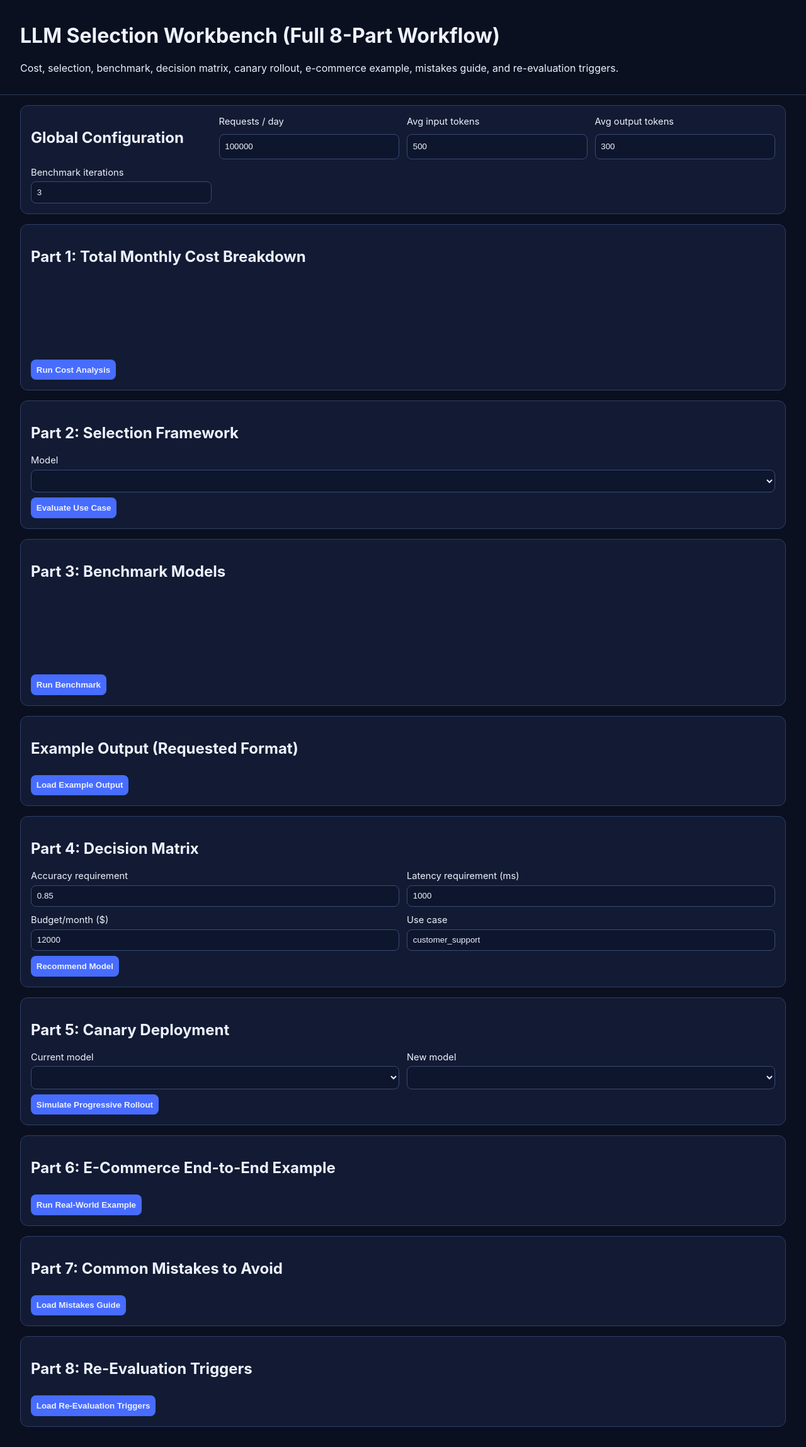
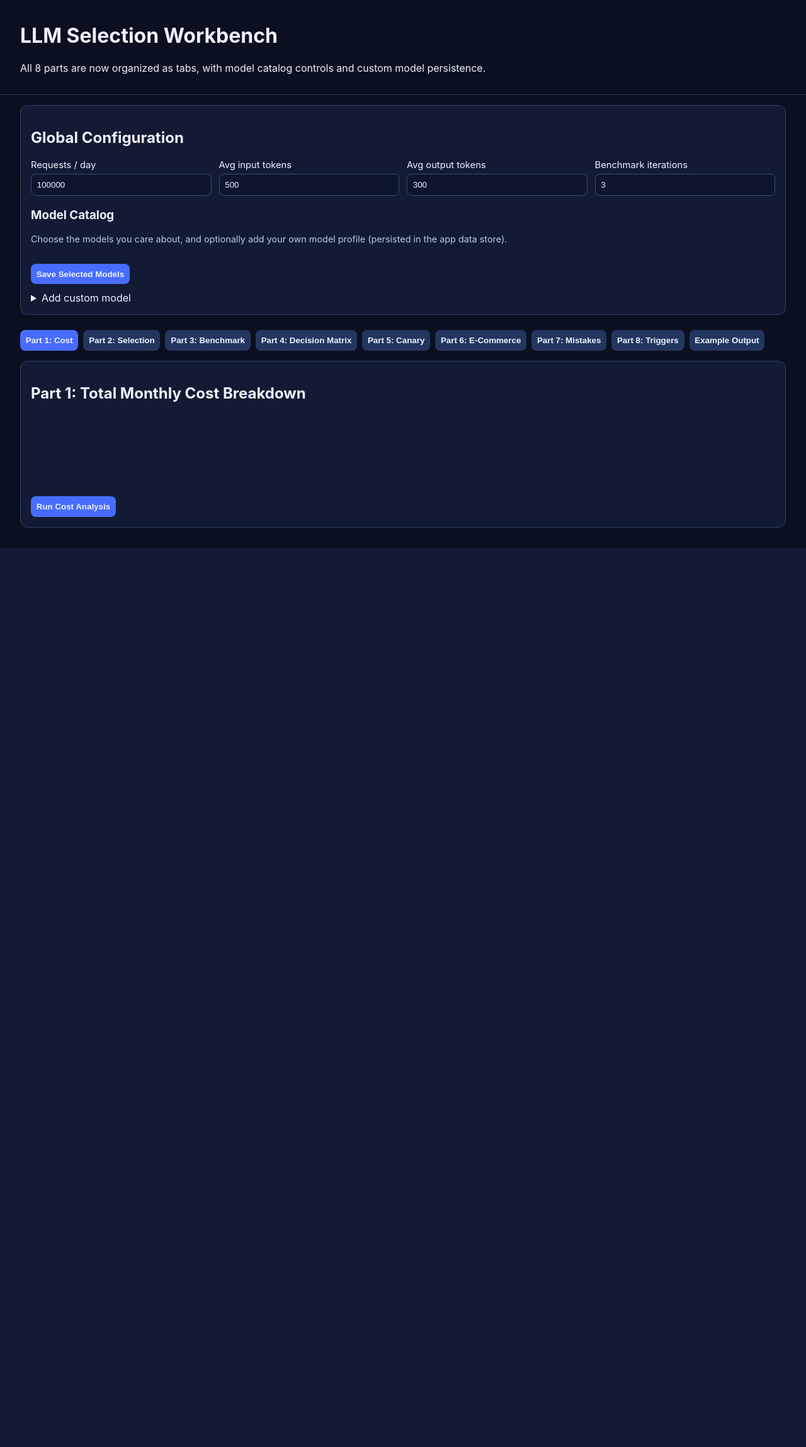
Before and after one commit to GaneshChandgude/llm-selection-workbench, a Python web app: template templates/index.html in a window 1280 px wide. Shown: the whole page at 63% size. After the commit the page ends 870 px from the top, so only its background shows below. Run offline with Jinja, Linux system fonts and the light colour scheme; the template is opened without the code that fills it, so the values that code supplies are empty; a map, chart or similar area stays blank.

Commit message:
Add persistent custom model management and tabbed UI workflow

```diff
--- a/static/app.js
+++ b/static/app.js
@@ -6,6 +6,8 @@ const iterationsInput = document.getElementById("iterations");
 const selectionModel = document.getElementById("selectionModel");
 const currentModel = document.getElementById("currentModel");
 const newModel = document.getElementById("newModel");
+const modelSelectionList = document.getElementById("modelSelectionList");
+const modelConfigMessage = document.getElementById("modelConfigMessage");
 
 const costTable = document.getElementById("costTable");
 const selectionSummary = document.getElementById("selectionSummary");
@@ -22,6 +24,7 @@ const costCanvas = document.getElementById("costChart");
 const benchmarkCanvas = document.getElementById("benchmarkChart");
 
 let models = [];
+let selectedModelKeys = [];
 let costChart;
 let benchmarkChart;
 
@@ -40,11 +43,46 @@ const commonPayload = () => ({
   avg_output_tokens: Number(outputTokens.value),
 });
 
+const selectedOrFallback = () => (selectedModelKeys.length ? selectedModelKeys : models.map((m) => m.key));
+
+function showModelMessage(message, ok = true) {
+  modelConfigMessage.innerHTML = `<div class="card">${ok ? "✅" : "❌"} ${message}</div>`;
+}
+
+function renderModelSelection() {
+  modelSelectionList.innerHTML = models
+    .map((m) => `
+      <label>
+        <input type="checkbox" class="model-checkbox" value="${m.key}" ${selectedModelKeys.includes(m.key) ? "checked" : ""} />
+        <span>${m.name} <small>(${m.provider})</small></span>
+      </label>
+    `)
+    .join("");
+}
+
+function populateModelDropdowns() {
+  const filtered = models.filter((m) => selectedModelKeys.includes(m.key));
+  const fallback = filtered.length ? filtered : models;
+  const opts = fallback.map((m) => `<option value="${m.key}">${m.name}</option>`).join("");
+  selectionModel.innerHTML = opts;
+  currentModel.innerHTML = opts;
+  newModel.innerHTML = opts;
+  if (fallback.length) {
+    currentModel.value = fallback[0].key;
+    newModel.value = fallback[Math.min(1, fallback.length - 1)].key;
+  }
+}
+
 function renderCost(results) {
-  const rows = results.map((r) => `<tr><td>${r.model_name}</td><td>$${r.total_monthly}</td><td>${(r.quality_score * 100).toFixed(1)}%</td><td>${r.speed_ms}ms</td></tr>`).join("");
+  const rows = results
+    .map((r) => `<tr><td>${r.model_name}</td><td>$${r.total_monthly}</td><td>${(r.quality_score * 100).toFixed(1)}%</td><td>${r.speed_ms}ms</td></tr>`)
+    .join("");
   costTable.innerHTML = `<table class="table"><thead><tr><th>Model</th><th>Total Monthly</th><th>Quality</th><th>Latency</th></tr></thead><tbody>${rows}</tbody></table>`;
   if (costChart) costChart.destroy();
-  costChart = new Chart(costCanvas, { type: "bar", data: { labels: results.map((r) => r.model_name), datasets: [{ label: "Monthly Cost", data: results.map((r) => r.total_monthly) }] } });
+  costChart = new Chart(costCanvas, {
+    type: "bar",
+    data: { labels: results.map((r) => r.model_name), datasets: [{ label: "Monthly Cost", data: results.map((r) => r.total_monthly) }] },
+  });
 }
 
 function renderSelection(result) {
@@ -96,32 +134,68 @@ function renderEcommerce(data) {
   <div class="card"><strong>Monthly savings:</strong> $${cost.monthly_savings} | <strong>Annual savings:</strong> $${cost.annual_savings}</div>`;
 }
 
-
 function renderMistakes(data) {
-  mistakesResult.innerHTML = data.mistakes
-    .map((m) => `<div class="card"><strong>${m.title}</strong><br/>${m.anti_pattern}<br/>${m.recommended}</div>`)
-    .join("");
+  mistakesResult.innerHTML = data.mistakes.map((m) => `<div class="card"><strong>${m.title}</strong><br/>${m.anti_pattern}<br/>${m.recommended}</div>`).join("");
 }
 
 function renderTriggers(data) {
-  triggersResult.innerHTML = Object.entries(data)
-    .map(([key, value]) => `<div class="card"><strong>${key}</strong>: ${value}</div>`)
-    .join("");
+  triggersResult.innerHTML = Object.entries(data).map(([key, value]) => `<div class="card"><strong>${key}</strong>: ${value}</div>`).join("");
 }
 
 async function loadModels() {
-  models = await (await fetch("/api/models")).json();
-  const opts = models.map((m) => `<option value="${m.key}">${m.name}</option>`).join("");
-  selectionModel.innerHTML = opts;
-  currentModel.innerHTML = opts;
-  newModel.innerHTML = opts;
-  currentModel.value = "claude_opus";
-  newModel.value = "claude_sonnet";
+  const response = await (await fetch("/api/models")).json();
+  models = response.models || [];
+  selectedModelKeys = response.selected_models || models.map((m) => m.key);
+  renderModelSelection();
+  populateModelDropdowns();
 }
 
-async function runCost() { renderCost((await apiPost("/api/cost", { ...commonPayload(), models: models.map((m) => m.key) })).results); }
+async function saveModelSelection() {
+  const checked = Array.from(document.querySelectorAll(".model-checkbox:checked")).map((e) => e.value);
+  const res = await apiPost("/api/models/select", { selected_models: checked });
+  selectedModelKeys = res.selected_models || checked;
+  populateModelDropdowns();
+  showModelMessage("Selected model list saved.");
+}
+
+async function addCustomModel() {
+  const payload = {
+    name: document.getElementById("customName").value,
+    provider: document.getElementById("customProvider").value,
+    input_cost_per_1k: Number(document.getElementById("customInputCost").value),
+    output_cost_per_1k: Number(document.getElementById("customOutputCost").value),
+    speed_ms: Number(document.getElementById("customLatency").value),
+    quality_score: Number(document.getElementById("customQuality").value),
+    hallucination_rate: Number(document.getElementById("customHallucination").value),
+    context_window: Number(document.getElementById("customContext").value),
+    best_for: document.getElementById("customBestFor").value,
+    infrastructure_cost_monthly: Number(document.getElementById("customInfra").value),
+    ops_cost_monthly: Number(document.getElementById("customOps").value),
+  };
+
+  if (!payload.name.trim()) {
+    showModelMessage("Model name is required.", false);
+    return;
+  }
+
+  const response = await apiPost("/api/models/custom", payload);
+  if (response.error) {
+    showModelMessage(response.error, false);
+    return;
+  }
+
+  models = response.models || models;
+  selectedModelKeys = response.selected_models || selectedModelKeys;
+  renderModelSelection();
+  populateModelDropdowns();
+  showModelMessage(`Added custom model "${payload.name}" and saved it in persistence storage.`);
+}
+
+async function runCost() {
+  renderCost((await apiPost("/api/cost", { ...commonPayload(), models: selectedOrFallback() })).results);
+}
 async function runSelection() { renderSelection(await apiPost("/api/select", { model: selectionModel.value })); }
-async function runBenchmark() { renderBenchmark(await apiPost("/api/benchmark", { models: models.map((m) => m.key), iterations: Number(iterationsInput.value || 3) })); }
+async function runBenchmark() { renderBenchmark(await apiPost("/api/benchmark", { models: selectedOrFallback(), iterations: Number(iterationsInput.value || 3) })); }
 async function loadExample() { renderExample(await (await fetch("/api/example-output")).json()); }
 async function runDecision() {
   renderDecision(
@@ -139,6 +213,22 @@ async function runEcommerce() { renderEcommerce(await (await fetch("/api/ecommer
 async function loadMistakes() { renderMistakes(await (await fetch("/api/mistakes")).json()); }
 async function loadTriggers() { renderTriggers(await (await fetch("/api/reevaluation-triggers")).json()); }
 
+function setupTabs() {
+  const buttons = Array.from(document.querySelectorAll(".tab-btn"));
+  const panels = Array.from(document.querySelectorAll(".tab-panel"));
+  buttons.forEach((btn) => {
+    btn.addEventListener("click", () => {
+      buttons.forEach((b) => b.classList.remove("active"));
+      panels.forEach((p) => p.classList.remove("active"));
+      btn.classList.add("active");
+      const panel = document.getElementById(btn.dataset.tab);
+      if (panel) panel.classList.add("active");
+    });
+  });
+}
+
+document.getElementById("saveModelSelection").addEventListener("click", saveModelSelection);
+document.getElementById("addCustomModel").addEventListener("click", addCustomModel);
 document.getElementById("runCost").addEventListener("click", runCost);
 document.getElementById("runSelection").addEventListener("click", runSelection);
 document.getElementById("runBenchmark").addEventListener("click", runBenchmark);
@@ -150,6 +240,7 @@ document.getElementById("loadMistakes").addEventListener("click", loadMistakes);
 document.getElementById("loadTriggers").addEventListener("click", loadTriggers);
 
 (async function init() {
+  setupTabs();
   await loadModels();
   await runCost();
   await runSelection();
--- a/static/styles.css
+++ b/static/styles.css
@@ -3,13 +3,31 @@ body { margin: 0; background: #0b1020; color: #eef2ff; }
 header { padding: 1rem 2rem; border-bottom: 1px solid #2b375a; }
 main { padding: 1rem 2rem 2rem; display: grid; gap: 1rem; }
 .panel { background: #121b33; border: 1px solid #2f3e67; border-radius: 12px; padding: 1rem; }
-.controls { display: grid; grid-template-columns: repeat(4, 1fr); gap: 0.75rem; }
+.controls-grid { display: grid; grid-template-columns: repeat(4, 1fr); gap: 0.75rem; }
 .grid2 { display: grid; grid-template-columns: 1fr 1fr; gap: 0.75rem; }
+.grid3 { display: grid; grid-template-columns: repeat(3, 1fr); gap: 0.75rem; }
 label { display: grid; gap: 0.35rem; font-size: 0.92rem; }
 input, select, button { border-radius: 8px; border: 1px solid #3a4a73; background: #0d162d; color: #ecf1ff; padding: 0.55rem; }
 button { cursor: pointer; background: #476cff; border: none; font-weight: 600; margin-top: 0.5rem; }
+details summary { cursor: pointer; margin-top: 0.75rem; }
 .table { width: 100%; border-collapse: collapse; margin-top: 0.75rem; }
 .table th, .table td { border: 1px solid #324268; padding: 0.45rem; text-align: left; }
 .card { margin-top: 0.5rem; border: 1px solid #324268; border-radius: 10px; padding: 0.6rem; background: #0c1427; }
 .badge { display: inline-block; border-radius: 999px; padding: 0.1rem 0.5rem; background: #2e3d62; margin-left: 0.5rem; }
-@media (max-width: 980px) { .controls, .grid2 { grid-template-columns: 1fr; } }
+.muted { color: #b8c7eb; font-size: 0.9rem; }
+.checklist { display: grid; grid-template-columns: repeat(3, 1fr); gap: 0.5rem; margin: 0.5rem 0; }
+.checklist label { background: #0c1427; border: 1px solid #324268; border-radius: 8px; padding: 0.5rem; display: flex; align-items: center; gap: 0.5rem; }
+.model-form { margin-top: 0.75rem; }
+.tabs { display: flex; flex-wrap: wrap; gap: 0.5rem; }
+.tab-btn { background: #24355f; }
+.tab-btn.active { background: #476cff; }
+.tab-panel { display: none; }
+.tab-panel.active { display: block; }
+
+@media (max-width: 1100px) {
+  .controls-grid, .grid3, .checklist { grid-template-columns: 1fr 1fr; }
+}
+
+@media (max-width: 780px) {
+  .controls-grid, .grid2, .grid3, .checklist { grid-template-columns: 1fr; }
+}
--- a/templates/index.html
+++ b/templates/index.html
@@ -9,27 +9,65 @@
   </head>
   <body>
     <header>
-      <h1>LLM Selection Workbench (Full 8-Part Workflow)</h1>
-      <p>Cost, selection, benchmark, decision matrix, canary rollout, e-commerce example, mistakes guide, and re-evaluation triggers.</p>
+      <h1>LLM Selection Workbench</h1>
+      <p>All 8 parts are now organized as tabs, with model catalog controls and custom model persistence.</p>
     </header>
 
     <main>
       <section class="panel controls">
         <h2>Global Configuration</h2>
-        <label>Requests / day <input type="number" id="requestsPerDay" value="100000" min="1" /></label>
-        <label>Avg input tokens <input type="number" id="inputTokens" value="500" min="1" /></label>
-        <label>Avg output tokens <input type="number" id="outputTokens" value="300" min="1" /></label>
-        <label>Benchmark iterations <input type="number" id="iterations" value="3" min="1" max="10" /></label>
+        <div class="controls-grid">
+          <label>Requests / day <input type="number" id="requestsPerDay" value="100000" min="1" /></label>
+          <label>Avg input tokens <input type="number" id="inputTokens" value="500" min="1" /></label>
+          <label>Avg output tokens <input type="number" id="outputTokens" value="300" min="1" /></label>
+          <label>Benchmark iterations <input type="number" id="iterations" value="3" min="1" max="10" /></label>
+        </div>
+
+        <h3>Model Catalog</h3>
+        <p class="muted">Choose the models you care about, and optionally add your own model profile (persisted in the app data store).</p>
+        <div id="modelSelectionList" class="checklist"></div>
+        <button id="saveModelSelection">Save Selected Models</button>
+
+        <details>
+          <summary>Add custom model</summary>
+          <div class="grid3 model-form">
+            <label>Name <input id="customName" type="text" placeholder="Acme Reasoner v1" /></label>
+            <label>Provider <input id="customProvider" type="text" value="Custom" /></label>
+            <label>Input cost /1k <input id="customInputCost" type="number" step="0.0001" value="0.001" /></label>
+            <label>Output cost /1k <input id="customOutputCost" type="number" step="0.0001" value="0.002" /></label>
+            <label>Latency p99 (ms) <input id="customLatency" type="number" value="350" /></label>
+            <label>Quality score (0-1) <input id="customQuality" type="number" step="0.01" value="0.85" /></label>
+            <label>Hallucination rate (0-1) <input id="customHallucination" type="number" step="0.01" value="0.05" /></label>
+            <label>Context window <input id="customContext" type="number" value="128000" /></label>
+            <label>Best for <input id="customBestFor" type="text" value="Custom enterprise workflows" /></label>
+            <label>Infra cost / month <input id="customInfra" type="number" step="0.01" value="0" /></label>
+            <label>Ops cost / month <input id="customOps" type="number" step="0.01" value="0" /></label>
+          </div>
+          <button id="addCustomModel">Add Custom Model</button>
+        </details>
+        <div id="modelConfigMessage"></div>
       </section>
 
-      <section class="panel">
+      <nav class="tabs" id="tabNav">
+        <button class="tab-btn active" data-tab="tab-cost">Part 1: Cost</button>
+        <button class="tab-btn" data-tab="tab-selection">Part 2: Selection</button>
+        <button class="tab-btn" data-tab="tab-benchmark">Part 3: Benchmark</button>
+        <button class="tab-btn" data-tab="tab-decision">Part 4: Decision Matrix</button>
+        <button class="tab-btn" data-tab="tab-canary">Part 5: Canary</button>
+        <button class="tab-btn" data-tab="tab-ecommerce">Part 6: E-Commerce</button>
+        <button class="tab-btn" data-tab="tab-mistakes">Part 7: Mistakes</button>
+        <button class="tab-btn" data-tab="tab-triggers">Part 8: Triggers</button>
+        <button class="tab-btn" data-tab="tab-example">Example Output</button>
+      </nav>
+
+      <section id="tab-cost" class="panel tab-panel active">
         <h2>Part 1: Total Monthly Cost Breakdown</h2>
         <button id="runCost">Run Cost Analysis</button>
         <canvas id="costChart"></canvas>
         <div id="costTable"></div>
       </section>
 
-      <section class="panel">
+      <section id="tab-selection" class="panel tab-panel">
         <h2>Part 2: Selection Framework</h2>
         <label>Model <select id="selectionModel"></select></label>
         <button id="runSelection">Evaluate Use Case</button>
@@ -37,20 +75,14 @@
         <div id="selectionTests"></div>
       </section>
 
-      <section class="panel">
+      <section id="tab-benchmark" class="panel tab-panel">
         <h2>Part 3: Benchmark Models</h2>
         <button id="runBenchmark">Run Benchmark</button>
         <canvas id="benchmarkChart"></canvas>
         <div id="benchmarkRankings"></div>
       </section>
 
-      <section class="panel">
-        <h2>Example Output (Requested Format)</h2>
-        <button id="loadExample">Load Example Output</button>
-        <div id="exampleOutput"></div>
-      </section>
-
-      <section class="panel">
+      <section id="tab-decision" class="panel tab-panel">
         <h2>Part 4: Decision Matrix</h2>
         <div class="grid2">
           <label>Accuracy requirement <input id="accuracyReq" type="number" step="0.01" value="0.85" /></label>
@@ -62,7 +94,7 @@
         <div id="decisionResult"></div>
       </section>
 
-      <section class="panel">
+      <section id="tab-canary" class="panel tab-panel">
         <h2>Part 5: Canary Deployment</h2>
         <div class="grid2">
           <label>Current model <select id="currentModel"></select></label>
@@ -72,22 +104,28 @@
         <div id="canaryResult"></div>
       </section>
 
-      <section class="panel">
+      <section id="tab-ecommerce" class="panel tab-panel">
         <h2>Part 6: E-Commerce End-to-End Example</h2>
         <button id="runEcommerce">Run Real-World Example</button>
         <div id="ecommerceResult"></div>
       </section>
 
-      <section class="panel">
+      <section id="tab-mistakes" class="panel tab-panel">
         <h2>Part 7: Common Mistakes to Avoid</h2>
         <button id="loadMistakes">Load Mistakes Guide</button>
         <div id="mistakesResult"></div>
       </section>
 
-      <section class="panel">
+      <section id="tab-triggers" class="panel tab-panel">
         <h2>Part 8: Re-Evaluation Triggers</h2>
         <button id="loadTriggers">Load Re-Evaluation Triggers</button>
         <div id="triggersResult"></div>
+      </section>
+
+      <section id="tab-example" class="panel tab-panel">
+        <h2>Example Output (Requested Format)</h2>
+        <button id="loadExample">Load Example Output</button>
+        <div id="exampleOutput"></div>
       </section>
     </main>
 
```
Also changed, not shown: app.py (+171 -8 lines), data/user_models.json (added, +10 -0 lines), tests/test_app_models.py (added, +37 -0 lines).
